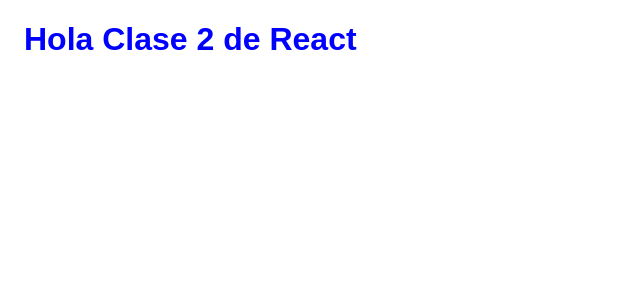
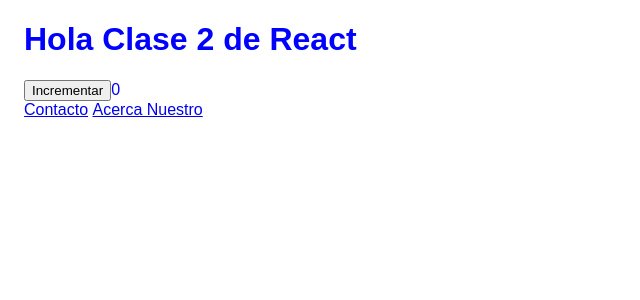
Before and after one commit to ElectroGalvanico/clase2_react, a React app: page /#/ in a window 1280 px wide. Shown: the top 300 px of the page, without its empty margins (0-640 px from the left). Built offline with nearby package versions, Linux system fonts and the light colour scheme; the HTML template or start-up script is replaced by a standard one.

Commit message:
Terminada la clase 1, 2 y 3 de ReactJS

```diff
--- a/package.json
+++ b/package.json
@@ -13,7 +13,9 @@
   "dependencies": {
     "core-js": "^3.19.0",
     "react": "^17.0.2",
-    "react-dom": "^17.0.2"
+    "react-dom": "^17.0.2",
+    "react-router": "^6.0.2",
+    "react-router-dom": "^6.0.2"
   },
   "devDependencies": {
     "@babel/core": "^7.16.0",
@@ -28,5 +30,5 @@
     "webpack-cli": "^4.9.1",
     "webpack-dev-server": "^4.4.0"
   },
-  "browserslist": "> 0.25%, not dead, not ie 11"
+  "browserslist": "> 0.25%, not dead"
 }
--- a/src/App.js
+++ b/src/App.js
@@ -1,12 +1,51 @@
-import React from 'react';
+import React, {useState} from 'react';
 import './App.css';
+import { HashRouter, Link, NavLink, Route, Routes, Switch } from 'react-router-dom';
 
 function App(){
 	return(
+    <HashRouter>
 		<div className = 'app'>
 			<h1>Hola Clase 2 de React</h1>
+      <Contador />
+      <NavLink to='/contacto' activestyle = {{ color : 'red' }}>Contacto</NavLink>
+      &nbsp;
+      <NavLink to='/acercanuestro' activestyle = {{ color : 'red' }}>Acerca Nuestro</NavLink>
+        <Routes>
+          <Route path='/contacto' component= {Contacto} />
+          <Route path='/acercanuestro' component= {AcercaNuestro} />
+          <Route path='' component= {Home} />
+        </Routes>
 		</div>
+    </HashRouter>
 	);
 }
 
+const AcercaNuestro = () => {
+  return (<h2>Acerca Nuestro</h2>)
+}
+
+const Contacto = () =>{
+  return <form><input /><button>Enviar</button></form>
+}
+
+const Home = () => {
+  return (<h2>Home</h2>)
+}
+
+
+function Contador(){
+  const contador = useState(0);
+  const getContador = contador[0];
+  const setContador = contador[1];
+  return(
+    <div>
+      <button onClick={()=> setContador(getContador + 1)}>
+        Incrementar
+      </button>
+      {getContador}
+    </div>
+  );
+}
+
 export default App;
```
Also changed, not shown: babel.config.json (line endings or trailing spaces), public/index.html (line endings or trailing spaces), 1 other file (tests, documents, lock files or other folders).
